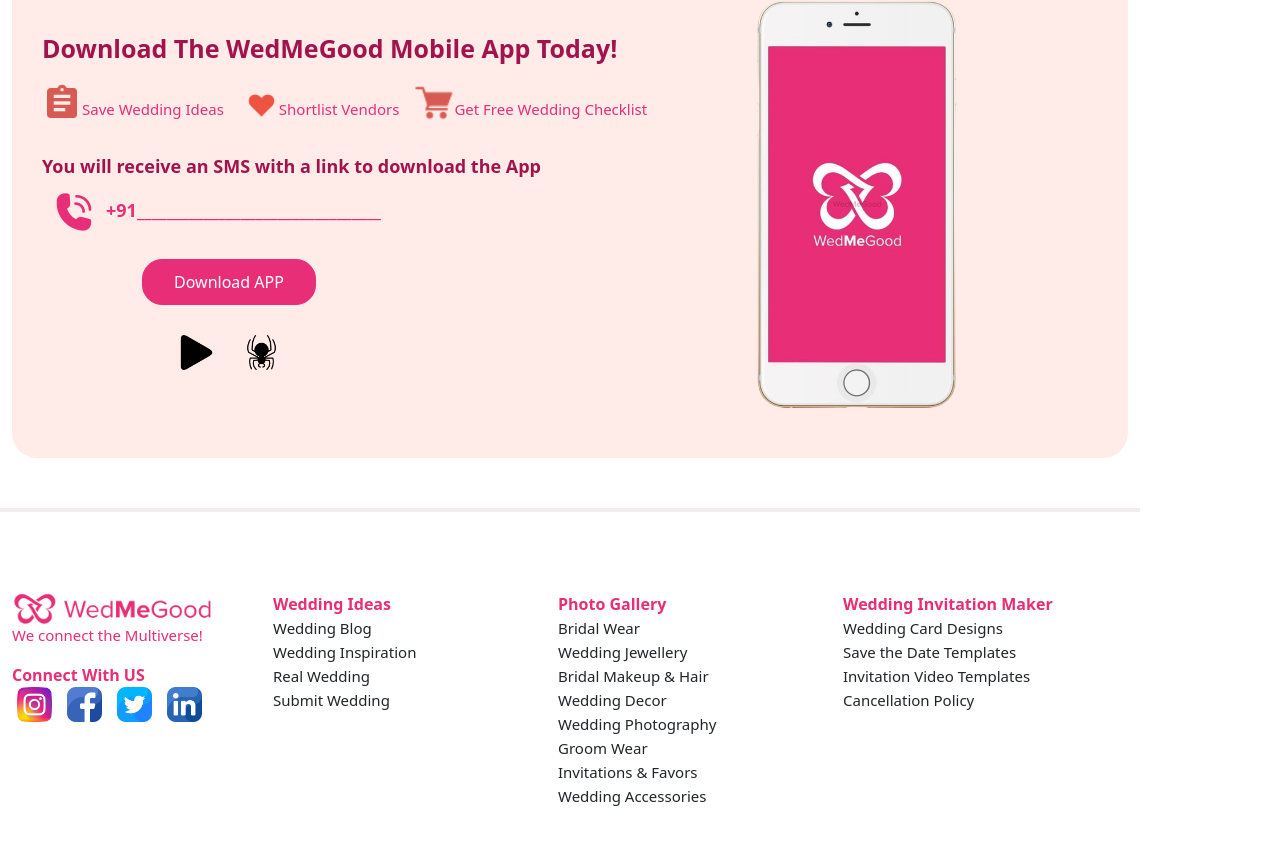
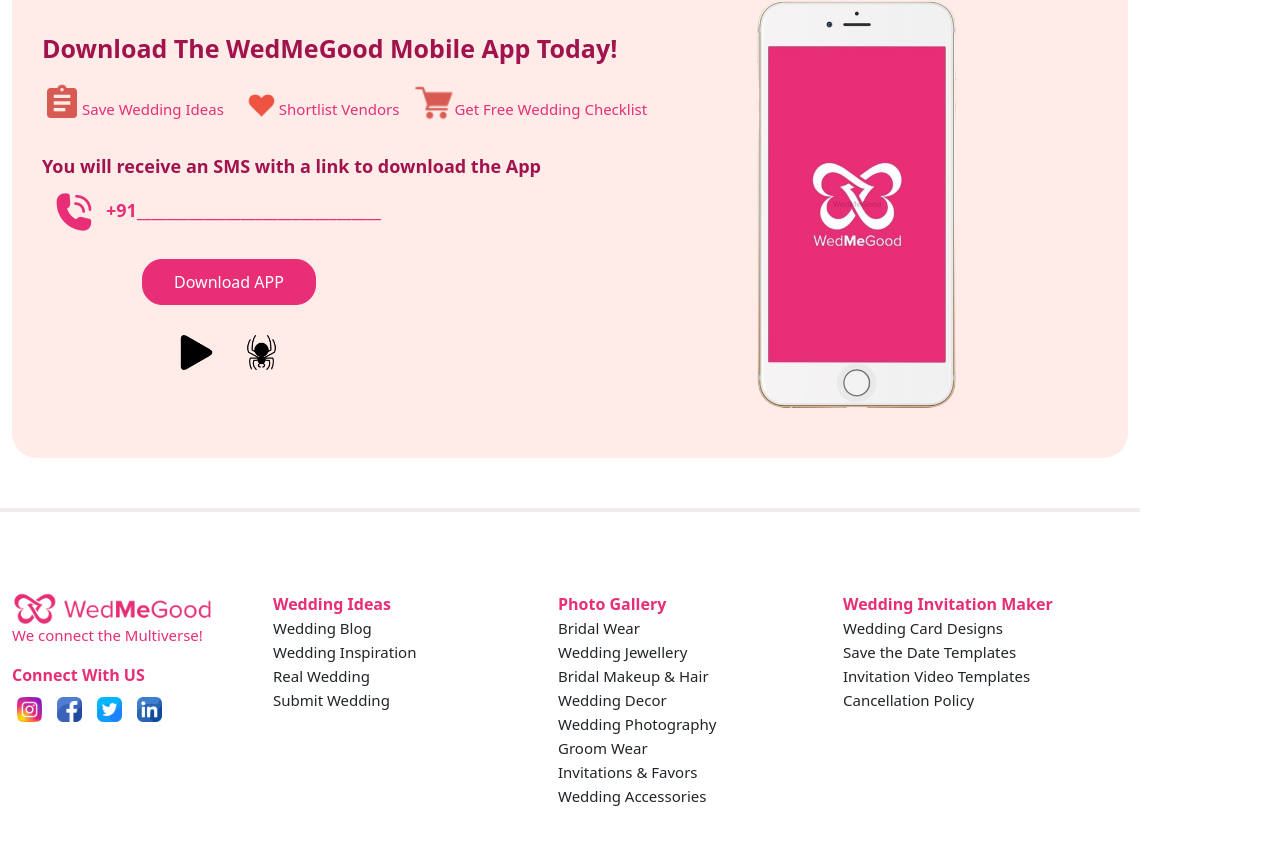
Before and after one commit to niikhilpatel/wedmegood-react, a React (Vite) app: page /About in a window 1280 px wide. Shown: the part 1049-1893 px from the top of the page. Built offline with nearby package versions, Linux system fonts and the light colour scheme.

Commit message:
social icon resize

```diff
--- a/src/component/Footer/footer.css
+++ b/src/component/Footer/footer.css
@@ -12,9 +12,10 @@ footer{
 }
 
 .footer-div .social-icon-style img{
-    width: 35px;
+    width: 25px;
     height: autopx;
     display: flex;
+    margin-top: 10px;
 
 }
 
```
